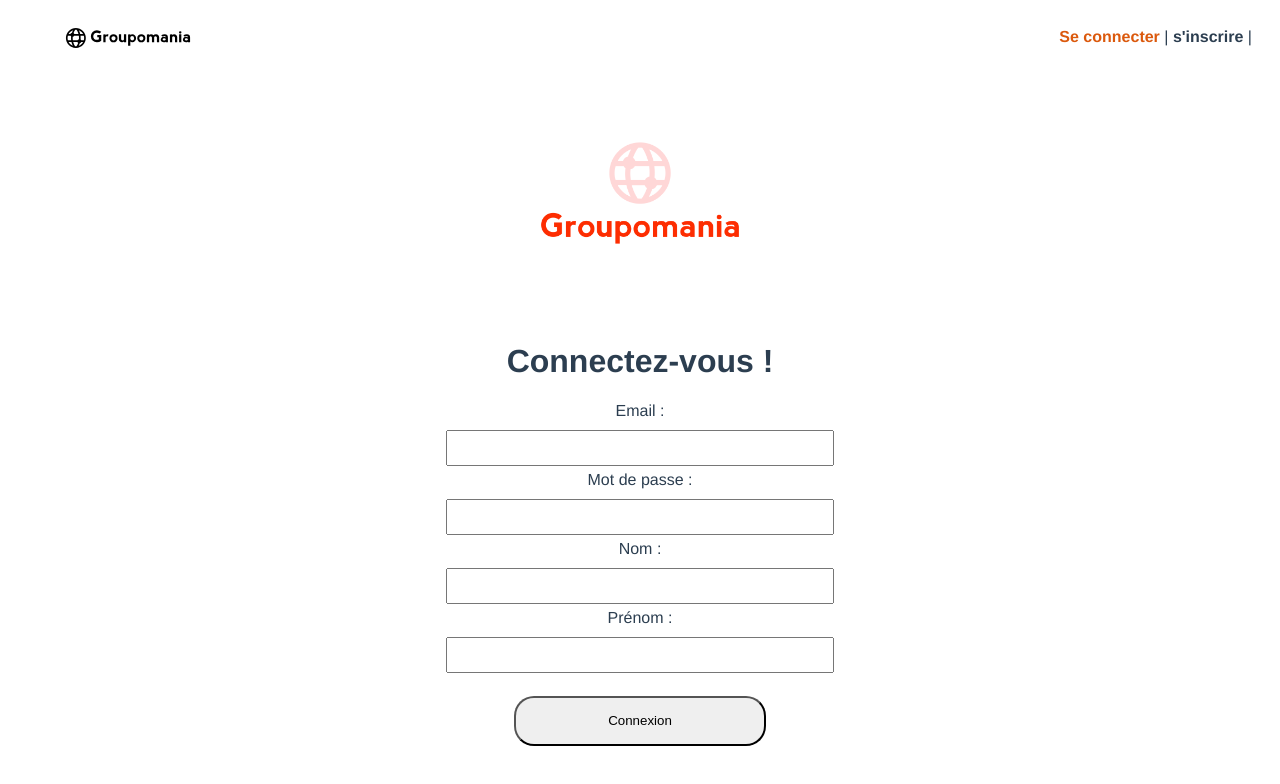
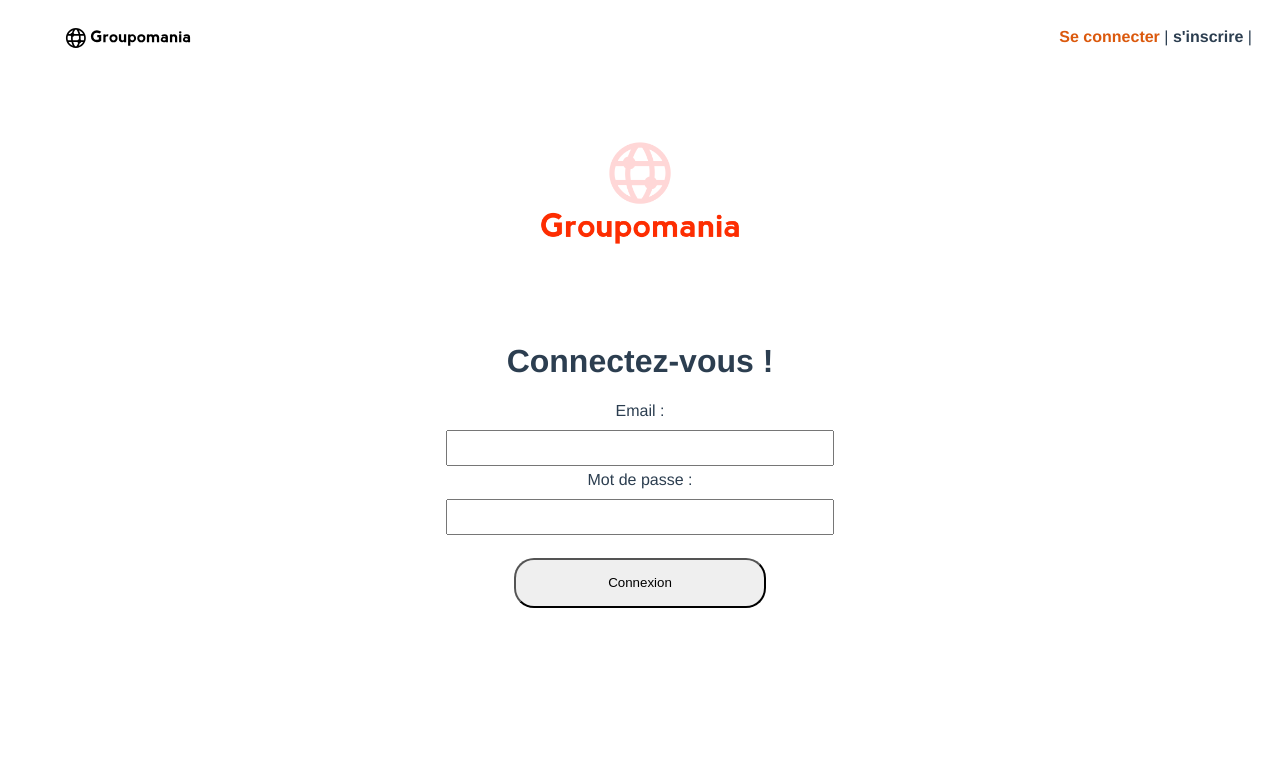
Before and after one commit to Bescore/Openclassrooms_P7, a Vue app: page / in a window 1280 px wide. Shown: the top 784 px of the page. Built offline with nearby package versions, Linux system fonts and the light colour scheme.

Commit message:
nom , prénom n'est pas nécessaire à la page de connection, en théorie la personne inscrite a déjà ces inofrmations dans la base de donnée

```diff
--- a/src/components/connecter.vue
+++ b/src/components/connecter.vue
@@ -12,11 +12,7 @@
       type="password"
       id="password"
       name="password"
-    /><br />
-    <label for="pseudo">Nom :</label><br />
-    <input class="password" type="text" id="pseudo" name="pseudo" /><br />
-    <label for="pseudo">Prénom :</label><br />
-    <input class="password" type="text" id="pseudo" name="pseudo" /><br /><br />
+    /><br /><br />
     <input
       class="validate"
       @click="connected(), redirect()"
```
